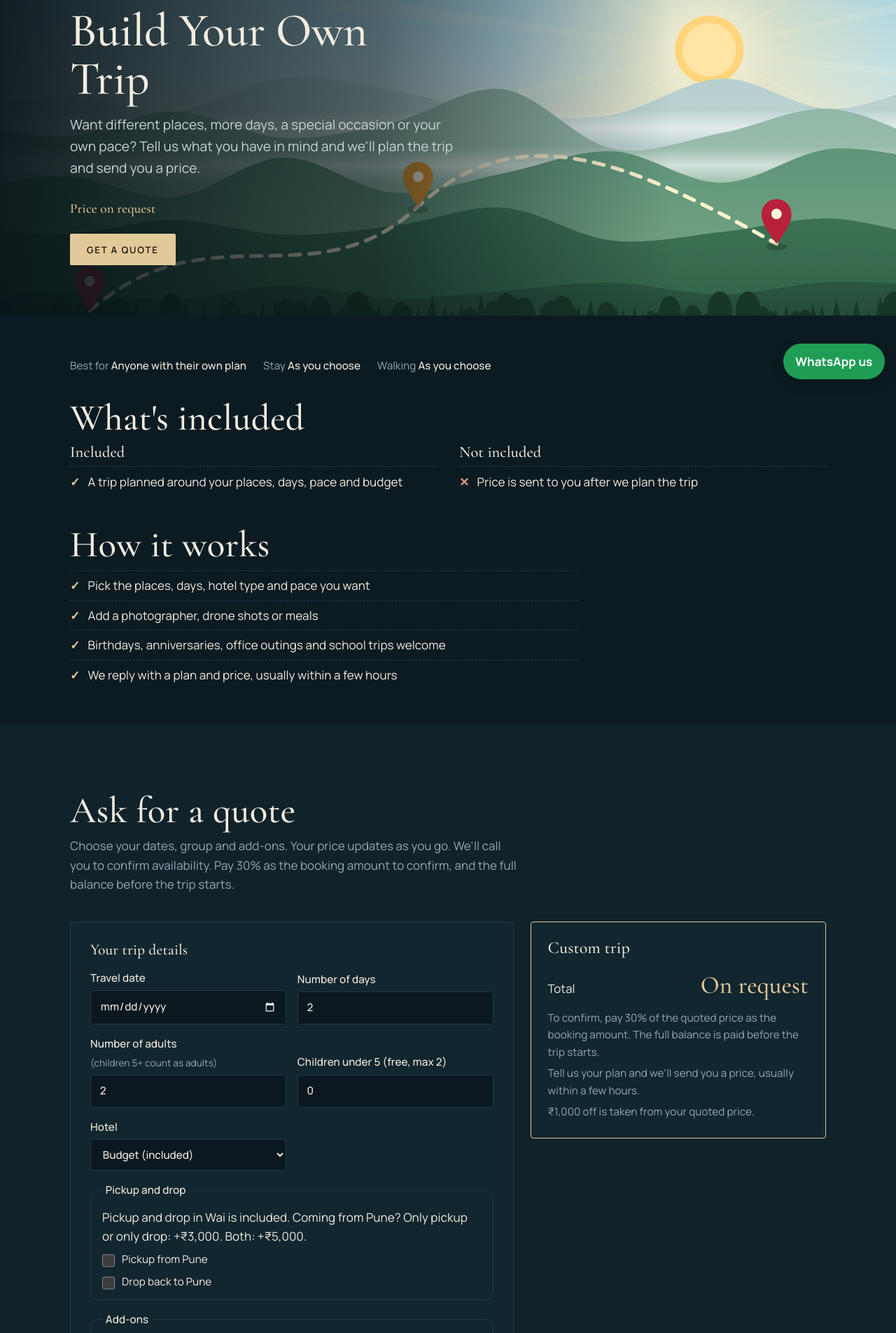
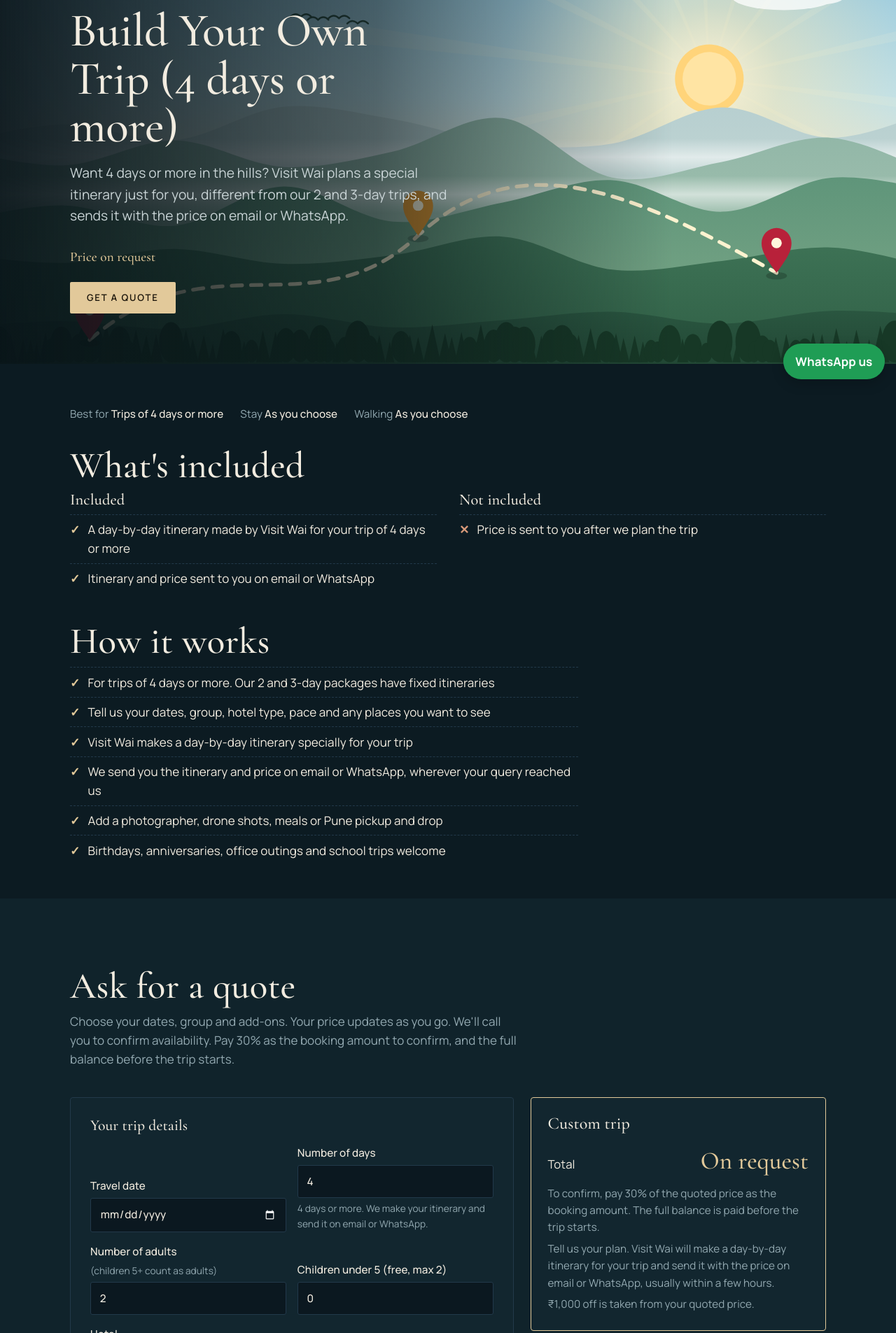
Before and after one commit to vaibhavgaikwad1712/visitwai, a plain HTML site: page trip-custom.html in a window 1280 px wide. Shown: the part 242-2147 px from the top of the page at 70% size. Drawn offline with nearby package versions, Linux system fonts and the light colour scheme.

Commit message:
Add files via upload

```diff
--- a/booking.js
+++ b/booking.js
@@ -8,7 +8,21 @@ function mountBooking(host, p) {
   const base = PRICING.hotelsPerNight[PRICING.includedHotel];
   const addons = addonsFor(p);
   const big = PRICING.addons.largeGroupFrom;
-  const minDays = isPkg && p.id !== "ancient-wai" ? p.baseDays : 1;
+  // 2 and 3-day packages follow a fixed itinerary, so their days can't be changed.
+  // Ancient Wai is 1 or 2 days. 4 days or more = Build Your Own Trip.
+  const fixedDays = isPkg && p.id !== "ancient-wai";
+  const minDays = fixedDays ? p.baseDays : (p.minDays || 1);
+  const customLink = `<a href="${pkgPage(PACKAGES.find(x => x.kind === "custom"))}#book">Build Your Own Trip</a>`;
+  const daysField = fixedDays
+    ? `<label>Number of days<input name="days" type="number" value="${p.baseDays}" min="${p.baseDays}" max="${p.baseDays}" readonly class="fixed-days">
+        <span class="hint">This itinerary is for ${p.baseDays} days. Want 4 days or more? ${customLink}</span></label>`
+    : isPkg
+    ? `<label>Number of days<select name="days"><option value="1">1 day</option><option value="2">2 days</option></select>
+        <span class="hint">Want 4 days or more? ${customLink}</span></label>`
+    : isCustom
+    ? `<label>Number of days<input name="days" type="number" min="${minDays}" max="30" value="${p.baseDays}">
+        <span class="hint">4 days or more. We make your itinerary and send it on email or WhatsApp.</span></label>`
+    : `<label>${isVilla ? "Number of nights" : "Number of days"}<input name="days" type="number" min="${minDays}" max="15" value="${p.baseDays}"></label>`;
 
   host.innerHTML = `
   <div class="book-grid">
@@ -16,10 +30,10 @@ function mountBooking(host, p) {
       <h3>Your trip details</h3>
       <div class="row">
         <label>Travel date<input name="date" type="date"></label>
-        <label>${isVilla ? "Number of nights" : "Number of days"}<input name="days" type="number" min="${minDays}" max="15" value="${p.baseDays}"></label>
+        ${daysField}
       </div>
       <div class="row">
-        <label>Number of adults <span class="hint">(children 5+ count as adults)</span><input name="people" type="number" min="1" max="${isVilla ? PRICING.villa.maxGuests : PRICING.maxPeople}" value="${isVilla ? PRICING.villa.maxGuests : 2}"></label>
+        <label>Number of adults <span class="hint">(children 5+ count as adults)</span><input name="people" type="number" min="1" max="${isVilla ? PRICING.villa.maxBooking : PRICING.maxPeople}" value="${isVilla ? PRICING.villa.maxGuests : 2}"></label>
         <label>Children under ${PRICING.children.freeUnderAge} (free, max ${PRICING.children.maxFree})<input name="kids" type="number" min="0" max="${PRICING.children.maxFree}" value="0"></label>
       </div>
       ${isPkg || isCustom ? `
@@ -103,7 +117,7 @@ function mountBooking(host, p) {
   // Day tick-boxes for photographer and drone: one per trip day (Day 1, Day 2, …)
   let shownDays = 0;
   function renderDayPicks() {
-    const n = clamp(Math.max(num(f.days, p.baseDays), minDays), 1, 15);
+    const n = fixedDays ? p.baseDays : clamp(Math.max(num(f.days, p.baseDays), minDays), 1, 30);
     if (n === shownDays) return;
     shownDays = n;
     host.querySelectorAll(".addon-days").forEach(box => {
@@ -145,7 +159,7 @@ function mountBooking(host, p) {
       addonDays: ad,
       punePickup: !!(f.punePickup && f.punePickup.checked),
       puneDrop: !!(f.puneDrop && f.puneDrop.checked),
-      days: Math.max(num(f.days, p.baseDays), minDays),
+      days: fixedDays ? p.baseDays : Math.max(num(f.days, p.baseDays), minDays),
       people: clamp(num(f.people, 2), 1, 99),
       rooms: f.rooms ? clamp(num(f.rooms, 1), 1, 99) : 1,
       hotel: f.hotel ? f.hotel.value : "none",
@@ -169,7 +183,7 @@ function mountBooking(host, p) {
     if (isCustom) {
       totalEls.forEach(el => el.textContent = "On request");
       note(`To confirm, pay ${PRICING.payment.bookingPercent}% of the quoted price as the booking amount. The full balance is paid before the trip starts.`);
-      note("Tell us your plan and we'll send you a price, usually within a few hours.");
+      note("Tell us your plan. Visit Wai will make a day-by-day itinerary for your trip and send it with the price on email or WhatsApp, usually within a few hours.");
       if (PRICING.offer && PRICING.offer.active) note(`${inr(PRICING.offer.amount)} off is taken from your quoted price.`);
       if (o.addons.length) note("Add-ons chosen: " + addonText(o));
       if (o.punePickup || o.puneDrop) note(`Pune ${[o.punePickup && "pickup", o.puneDrop && "drop"].filter(Boolean).join(" and ")}: ${inr(punePrice(o))} is added to your quote.`);
@@ -201,6 +215,7 @@ function mountBooking(host, p) {
 
   f.people.addEventListener("input", () => { setRooms(); update(); });
   f.addEventListener("input", e => { if (e.target !== f.people) update(); });
+  f.days.addEventListener("change", () => { if (!fixedDays && f.days.tagName === "INPUT" && num(f.days, minDays) < minDays) { f.days.value = minDays; update(); } });
   f.addEventListener("change", update);
   bar.querySelector(".pb-toggle").addEventListener("click", () => panel.classList.toggle("open"));
   panel.addEventListener("click", e => { if (e.target === panel) panel.classList.remove("open"); });
--- a/data.js
+++ b/data.js
@@ -43,7 +43,7 @@ const PRICING = {
   },
   payment: { bookingPercent: 30 },     // booking amount to confirm; the full balance is paid before the trip starts
   pune: { oneWay: 3000, both: 5000 },  // Pune pickup OR drop only = oneWay; pickup AND drop = both
-  villa: { perNight: 10999, maxGuests: 8, transfer: 0 },  // transfer: 0 = Wai stand pickup & drop included
+  villa: { perNight: 10999, maxGuests: 8, maxBooking: 30, transfer: 0 },  // price covers maxGuests; extra guests are charged by the villa owner. transfer: 0 = Wai stand pickup & drop included
   // Offer: taken off the FINAL total after all choices. Set active: false to switch it off.
   offer: { active: true, amount: 1000, label: "Visit Wai offer" }
 };
@@ -422,7 +422,8 @@ const PACKAGES = [
     summary: "Just want a private villa with a swimming pool for your gang? A pool villa for 7–8 people at ₹10,999 a night (₹9,999 for one night after the ₹1,000 online offer), with pickup from Wai bus stand to the villa and drop back to Wai.",
     stay: "Private pool villa, up to 8 guests", walking: "None", bestFor: "Groups of 7–8 friends or family",
     points: [
-      "A private villa with its own swimming pool, for up to 8 guests",
+      "A private villa with its own swimming pool; the price covers up to 8 guests",
+      "More than 8 guests? Welcome. The villa owner charges extra per added guest as per the villa's rates",
       "₹10,999 per night for the villa, or ₹9,999 for one night after the ₹1,000 online offer",
       "Pickup from Wai bus stand to the villa and drop back to Wai",
       "Add a photographer or drone shots if you like",
@@ -444,15 +445,17 @@ const PACKAGES = [
     ]
   },
   {
-    id: "custom", group: "other", category: "Custom", kind: "custom", baseDays: 2,
-    name: "Build Your Own Trip",
-    summary: "Want different places, more days, a special occasion or your own pace? Tell us what you have in mind and we'll plan the trip and send you a price.",
-    stay: "As you choose", walking: "As you choose", bestFor: "Anyone with their own plan",
+    id: "custom", group: "other", category: "Custom", kind: "custom", baseDays: 4, minDays: 4,
+    name: "Build Your Own Trip (4 days or more)",
+    summary: "Want 4 days or more in the hills? Visit Wai plans a special itinerary just for you, different from our 2 and 3-day trips, and sends it with the price on email or WhatsApp.",
+    stay: "As you choose", walking: "As you choose", bestFor: "Trips of 4 days or more",
     points: [
-      "Pick the places, days, hotel type and pace you want",
-      "Add a photographer, drone shots or meals",
-      "Birthdays, anniversaries, office outings and school trips welcome",
-      "We reply with a plan and price, usually within a few hours"
+      "For trips of 4 days or more. Our 2 and 3-day packages have fixed itineraries",
+      "Tell us your dates, group, hotel type, pace and any places you want to see",
+      "Visit Wai makes a day-by-day itinerary specially for your trip",
+      "We send you the itinerary and price on email or WhatsApp, wherever your query reached us",
+      "Add a photographer, drone shots, meals or Pune pickup and drop",
+      "Birthdays, anniversaries, office outings and school trips welcome"
     ]
   }
 ];
@@ -573,7 +576,7 @@ function punePrice(o) {
 /* What every package includes / excludes (shown on each package page) */
 function includesFor(p) {
   if (p.kind === "villa") return {
-    yes: ["Private pool villa for up to 8 guests", "Pickup from Wai bus stand to the villa and drop back to Wai", puneLine()],
+    yes: ["Private pool villa (price covers up to 8 guests; extra guests are charged by the villa owner)", "Pickup from Wai bus stand to the villa and drop back to Wai", puneLine()],
     no: ["Food and drinks, unless arranged with the villa", "Sightseeing and activities", "Photographer, drone and other add-ons unless selected"]
   };
   if (p.kind === "driver") return {
@@ -581,7 +584,7 @@ function includesFor(p) {
     no: ["Fuel, tolls and parking for your car", "Hotel stay and entry tickets", "Add-ons unless selected"]
   };
   if (p.kind === "custom") return {
-    yes: ["A trip planned around your places, days, pace and budget"],
+    yes: ["A day-by-day itinerary made by Visit Wai for your trip of 4 days or more", "Itinerary and price sent to you on email or WhatsApp"],
     no: ["Price is sent to you after we plan the trip"]
   };
   const yes = [
@@ -635,14 +638,14 @@ function calcPrice(p, o) {
   const s = (n, w) => `${n} ${w}${n > 1 ? "s" : ""}`;
   const lines = [], notes = [];
   if (p.kind === "villa") {
-    if (people > PRICING.villa.maxGuests) return { error: `The pool villa takes up to ${PRICING.villa.maxGuests} guests. Choose "Build Your Own Trip" for bigger groups.` };
+    if (people > PRICING.villa.maxGuests) notes.push(`${s(people - PRICING.villa.maxGuests, "extra guest")} above ${PRICING.villa.maxGuests}: the villa owner charges extra per added guest as per the villa's rates. This is added when we confirm.`);
     lines.push([`Pool villa: ${s(days, "night")} × ${inr(PRICING.villa.perNight)}`, PRICING.villa.perNight * days]);
     if (PRICING.villa.transfer > 0) lines.push(["Wai stand pickup and drop", PRICING.villa.transfer]);
     else notes.push("Pickup from Wai bus stand and drop back to Wai included.");
   } else if (p.kind === "driver") {
     lines.push([`Driver: ${s(days, "day")} × ${inr(PRICING.driverOnlyPerDay)}`, PRICING.driverOnlyPerDay * days]);
   } else {
-    if (people > PRICING.maxPeople) return { error: `Packages are for up to ${PRICING.maxPeople} people. For bigger groups, choose "Build Your Own Trip".` };
+    if (people > PRICING.maxPeople) return { error: `Packages are for up to ${PRICING.maxPeople} people. For bigger groups, message us on WhatsApp and we'll plan it with you.` };
     const rate = tierRate(people), nights = days - 1;
     lines.push([`Package for ${people} ${people > 1 ? "adults" : "adult"}: ${s(days, "day")} × ${inr(rate)}`, rate * days]);
     if (nights > 0 && o.hotel === "none") {
@@ -689,7 +692,7 @@ function fromPrice(p) {
   if (p.kind === "driver") return `${inr(PRICING.driverOnlyPerDay)} / day`;
   if (p.kind === "villa") {
     const off = PRICING.offer && PRICING.offer.active ? PRICING.offer.amount : 0;
-    return `${inr(PRICING.villa.perNight)} / night, up to ${PRICING.villa.maxGuests} guests` + (off ? ` (${inr(PRICING.villa.perNight - off)} for 1 night after offer)` : "");
+    return `${inr(PRICING.villa.perNight)} / night for up to ${PRICING.villa.maxGuests} guests` + (off ? ` (${inr(PRICING.villa.perNight - off)} for 1 night after offer)` : "");
   }
   const r = calcPrice(p, { days: p.baseDays, people: 2, rooms: 1, hotel: PRICING.includedHotel, addons: [] });
   return `From ${inr(r.subtotal)} for 2 adults` + (p.baseDays > 1 ? ", stay included" : "");
--- a/style.css
+++ b/style.css
@@ -241,6 +241,8 @@ fieldset.addons legend{font-weight:500;font-size:.95rem;padding:0 .3rem}
 .addon-days{display:grid;gap:.35rem;padding:.25rem 0 .5rem;border-bottom:1px dashed var(--line)}
 .addon-days .addon-name{margin:0;font-weight:500}
 .addon-days .hint{margin:0;font-size:.85rem;color:var(--soft)}
+.fixed-days{opacity:.75;cursor:not-allowed}
+label .hint a{color:var(--berry);font-weight:600}
 .day-picks{display:flex;flex-wrap:wrap;gap:.45rem}
 .day-chip{display:inline-flex;align-items:center;gap:.4rem;border:1px solid var(--line);border-radius:999px;padding:.35rem .8rem .35rem .55rem;cursor:pointer;font-size:.92rem;margin:0}
 .day-chip input{width:auto;margin:0}
--- a/trip-custom.html
+++ b/trip-custom.html
@@ -4,8 +4,8 @@
 <meta charset="UTF-8">
 <meta name="theme-color" content="#0C1B22">
 <meta name="viewport" content="width=device-width, initial-scale=1, viewport-fit=cover">
-<title>Build Your Own Trip | Visit Wai</title>
-<meta name="description" content="Want different places, more days, a special occasion or your own pace? Tell us what you have in mind and we'll plan the trip and send you a price.">
+<title>Build Your Own Trip (4 days or more) | Visit Wai</title>
+<meta name="description" content="Want 4 days or more in the hills? Visit Wai plans a special itinerary just for you and sends it with the price on email or WhatsApp.">
 <link rel="icon" type="image/svg+xml" href="logo.svg">
 <link rel="preconnect" href="https://fonts.googleapis.com">
 <link rel="preconnect" href="https://fonts.gstatic.com" crossorigin>
```
Also changed, not shown: index.html (+2 -2 lines), terms.html (+1 -1 lines).
